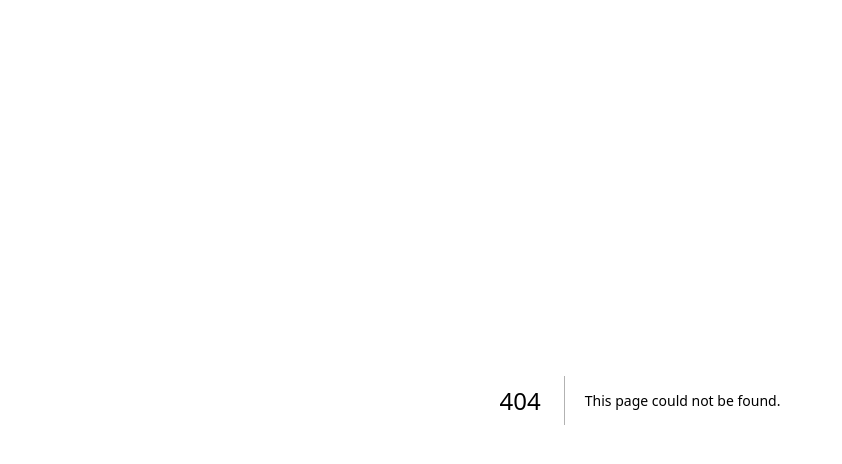
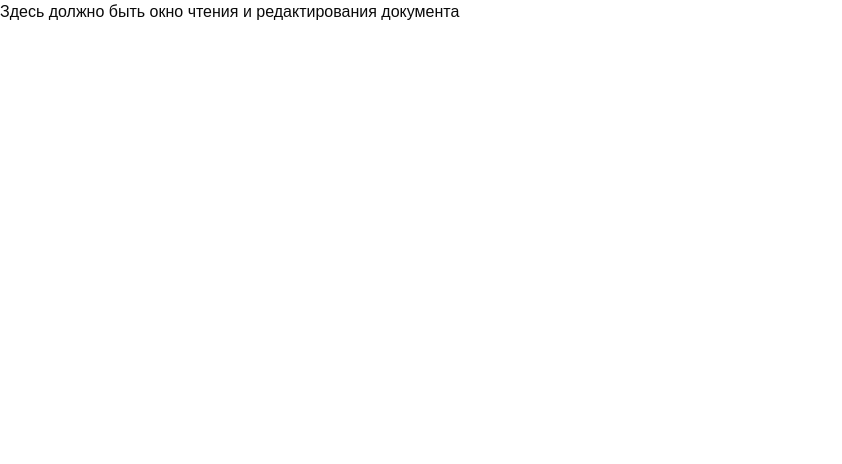
Before and after one commit to nougatcat/cool-auth, a Next.js app: page /document/1 in a window 1280 px wide. Before the commit this address had no page. Shown: the top 464 px of the page, without its empty margins (0-842 px from the left). Built offline with nearby package versions, Linux system fonts and the light colour scheme.

Commit message:
cool-docs concept

```diff
--- /dev/null
+++ b/app/document/[id]/page.tsx
@@ -0,0 +1,6 @@
+
+export default function Document() {
+    return (
+        <div>Здесь должно быть окно чтения и редактирования документа</div>
+    )
+}
--- /dev/null
+++ b/app/search/page.tsx
@@ -0,0 +1,6 @@
+
+export default function Search() {
+    return (
+        <div>Здесь должен выводиться список документов</div>
+    )
+}
```
